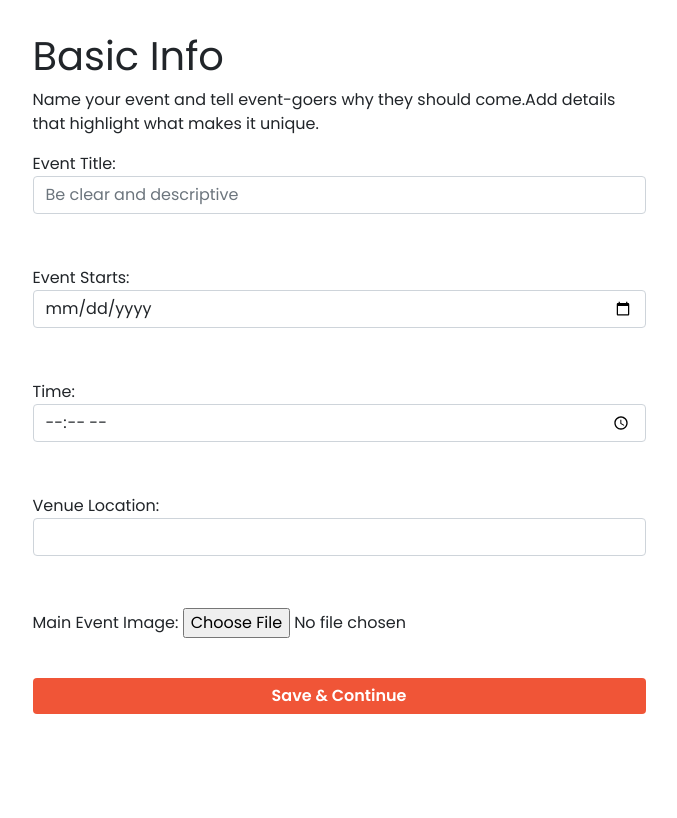
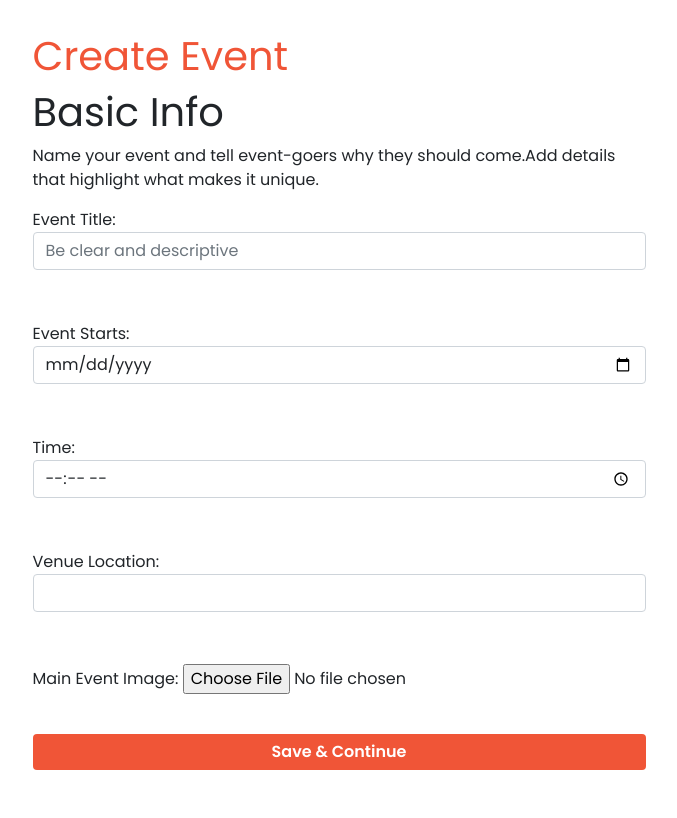
Before and after one commit to QuantumCode01/eventmanagementwebsite, a Django app: page /createevent/ in a window 1280 px wide. Shown: the part 78-896 px from the top of the page, without its empty margins (325-1002 px from the left). Before the commit the page ends 792 px from the top, so only its background shows below. Run offline with Django 4.2, Linux system fonts and the light colour scheme; a user stored in the database is signed in; some web fonts are replaced.

Commit message:
event model date field updated

```diff
--- a/app/forms.py
+++ b/app/forms.py
@@ -29,5 +29,5 @@ class EventForm(forms.ModelForm):
         fields = ['event_name','date','time','location','image']
         labels={'event_name':"Event Title",'date':'Event Starts','time':'Time','location':'Venue Location','image':'Main Event Image'}
         widgets={'event_name':forms.TextInput(attrs={'class':'form-control','placeholder':'Be clear and descriptive'}), 'date':forms.DateInput(attrs={'type':'date','placeholder':'mm-dd-yyyy','class':'form-control'}),
-           'time':forms.TimeInput(attrs={'type':'time','class':'form-control'}),
+           'time':forms.TimeInput(format='%I:%M %p',attrs={'type':'time','class':'form-control','input_format':'%I:%M:%S'}),
            'location':forms.TextInput(attrs={'class':'form-control'}),}
--- a/app/models.py
+++ b/app/models.py
@@ -7,7 +7,7 @@ from django.contrib.auth.models import User
 class event(models.Model):
     name=models.ForeignKey(User, on_delete=models.CASCADE, null=True,blank=True)
     event_name=models.CharField(max_length=150)
-    date=models.DateTimeField()
+    date=models.DateField()
     time=models.TimeField(null=True)
     location = models.CharField(max_length=200)
     image = models.ImageField(upload_to='eventimages')
--- a/app/static/app/css/mystyle.css
+++ b/app/static/app/css/mystyle.css
@@ -36,7 +36,7 @@
     z-index: 100;
 }
 
-.navbar-brand.nav-link{
+.navbar-brand.nav-link,.crt-evnt{
     color:#f05537!important;
 }
 .nav-link{
--- a/app/templates/app/createevent.html
+++ b/app/templates/app/createevent.html
@@ -5,7 +5,7 @@
 <div class="container  mx-4  p-4" >
   <div class="row justify-content-center">
     <div class="col-sm-7">
-
+     <h1 class="crt-evnt mb-2">Create Event</h1>
     <h1>Basic Info</h1>
     <p class="fs-6">Name your event and tell event-goers why they should come.Add details that highlight what makes it unique.</p>
 
--- a/app/templates/app/user events.html
+++ b/app/templates/app/user events.html
@@ -36,7 +36,7 @@
                 <!-- events name -->
                 <p class="eventname lh-1">{{et.event_name}}</p>
                 <!-- date on which event is scheduled  -->
-                <p class="eventdate lh-1">{{et.date|date:"D, M j, h:i:A"}}</p>
+                <p class="eventdate lh-1">{{et.date|date:"D, M j"}}, <span>{{et.time}}</span></p>
                 <!-- location at which event is going to happen  -->
                 <p class="eventlocation lh-1">{{et.location}}</p>
 
```
Also changed, not shown: app/templates/app/events.html (+2 -7 lines), eventslike/settings.py (+7 -3 lines), app/migrations/0004_alter_event_date.py (added), media/eventimages/event12.jpg (added), media/eventimages/event13.jpg (added), media/eventimages/event1_bhYuRFa.jpg (added), media/eventimages/event2_GAQW8XU.jpg (added), media/eventimages/event3_EpH1Wbk.jpg (added), media/eventimages/event4_0qtxc0Z.jpg (added), media/eventimages/event5_9gzxPME.jpg (added), media/eventimages/event6_CgEsX38.jpg (added), media/eventimages/event8_Y2LpBpe.jpg (added), media/eventimages/event9_2p2nRX5.jpg (added).
